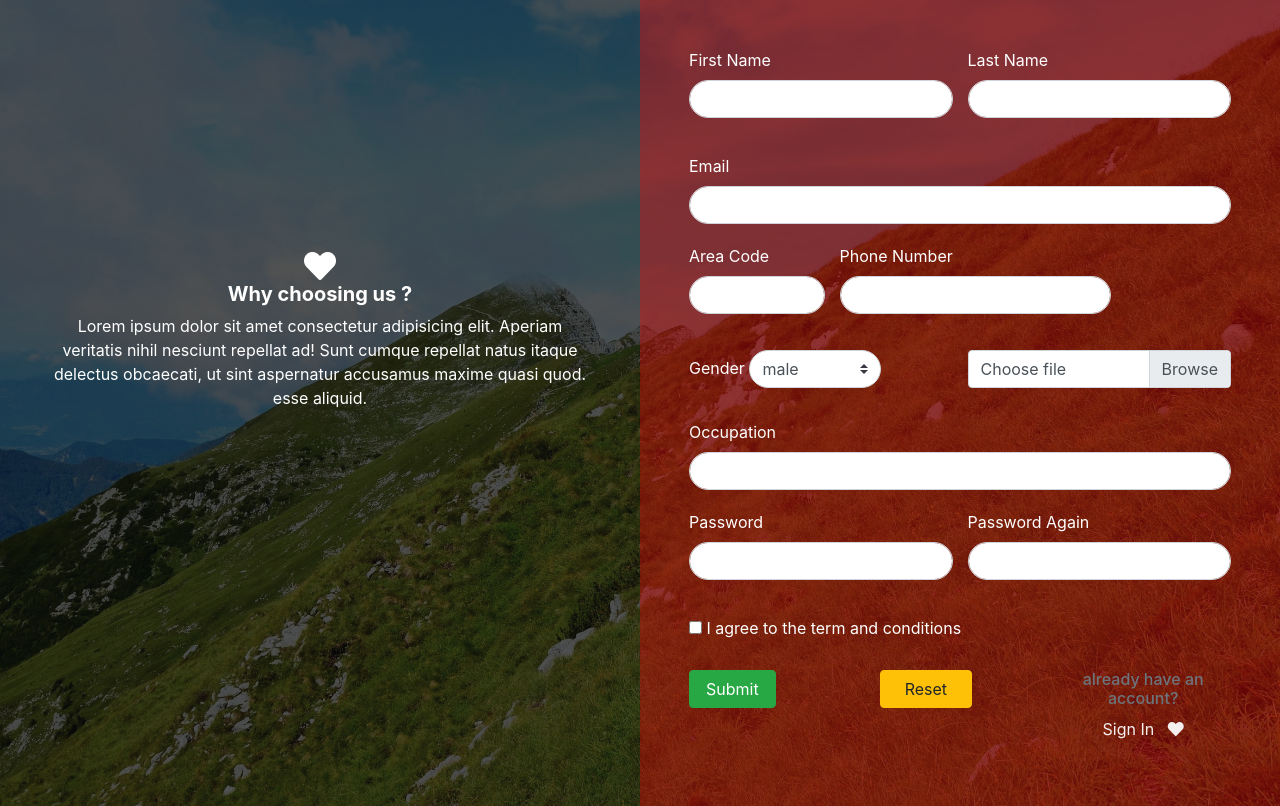
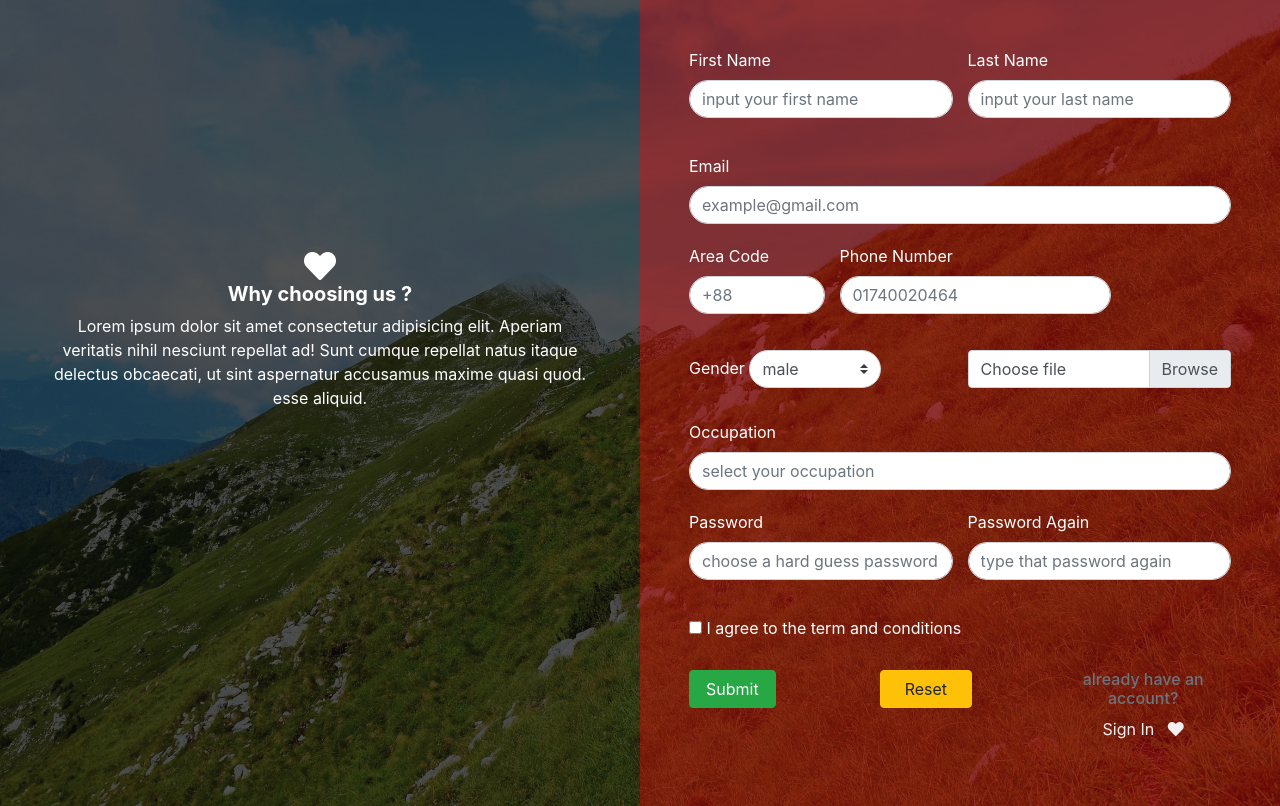
Before and after one commit to babulakterfsd/js-form-validator, a plain HTML site: page index.html in a window 1280 px wide. Shown: the part 130-936 px from the top of the page. Drawn offline with Linux system fonts and the light colour scheme.

Commit message:
validation started

```diff
--- a/index.html
+++ b/index.html
@@ -5,7 +5,7 @@
   <!-- Initial meta tags -->
   <meta charset="utf-8">
   <meta name="viewport" content="width=device-width, initial-scale=1, shrink-to-fit=no">
-  <meta http-equiv="x-ua-compatible" content="IE=edge,chrome=1">
+  <meta http-equiv="x-ua-compatible" content="IE=edge">
   <meta name="description" content="This is quick starter version 2 which is always upgrading..">
 
   <!-- icons -->
@@ -50,29 +50,29 @@
       <div class="col-lg-6">
        <div class="form-container text-white">
          <h1 class="text-center px-lg-5 pt-5">Registration Form</h1>
-         <form action="#" class="p-lg-5 c-form">
+         <form action="/action_page.php" class="p-lg-5 c-form">
             <div class="form-group d-flex">
               <div class="form-wrapper">
                 <label for="firstname">First Name</label>
-                <input type="text" name="firstname" id="firstname" class="form-control">
+                <input type="text" name="firstname" id="firstname" class="form-control" placeholder="input your first name" required>
               </div>
               <div class="form-wrapper">
                <label for="lastname">Last Name</label>
-               <input type="text" name="lastname" id="lastname" class="form-control">
+               <input type="text" name="lastname" id="lastname" class="form-control" placeholder="input your last name" required>
              </div>
             </div>
             <div class="form-wrapper">
              <label for="email">Email</label>
-             <input type="email" class="form-control" id="email" name="email">
+             <input type="email" class="form-control" id="email" name="email" placeholder="example@gmail.com">
            </div>
            <div class="form-group d-flex">
              <div class="form-wrapper phone">
                <label for="areacode">Area Code</label>
-               <input type="number" name="areacode" id="areacode" class="form-control">
+               <input type="number" name="areacode" id="areacode" class="form-control" placeholder="+88">
              </div>
              <div class="form-wrapper">
                <label for="phonenumber">Phone Number</label>
-              <input type="number" name="phonenumber" class="form-control" id="phonenumber">
+              <input type="number" name="phonenumber" class="form-control" id="phonenumber" placeholder="01740020464">
             </div>
            </div>
            <div class="form-group d-flex">
@@ -93,8 +93,8 @@
           </div>
           <div class="form-group">
             <div class="form-wrapper datalist-input">
-              <label for="occupation">Occupation</label>
-            <input list="occupation" class="form-control" id="occupation">
+              <label for="occupationn">Occupation</label>
+            <input list="occupation" class="form-control" id="occupationn" placeholder="select your occupation">
            <datalist id="occupation">
             <option value="Student">
             <option value="Businessman">
@@ -107,12 +107,12 @@
           </div>
           <div class="form-group d-flex">
             <div class="form-wrapper">
-              <label for="pswd">Password</label>
-              <input type="password" name="pswd" class="form-control" id="pswd">
+              <label for="pswrd">Password</label>
+              <input type="password" name="pswd" class="form-control" id="pswrd" placeholder="choose a hard guess password">
             </div>
             <div class="form-wrapper">
               <label for="pswd">Password Again</label>
-              <input type="password" name="pswd" class="form-control" id="pswd">
+              <input type="password" name="pswd" class="form-control" id="pswd" placeholder="type that password again">
             </div>
           </div>
           <div class="form-group">
```
